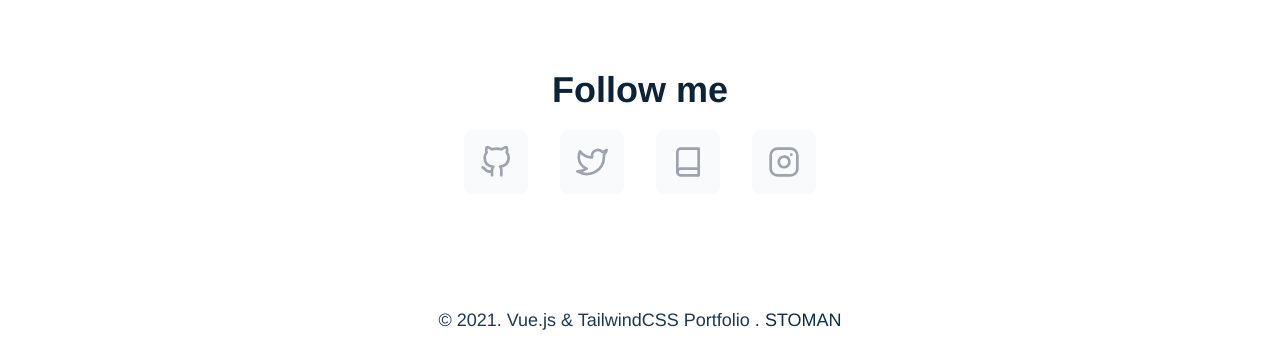
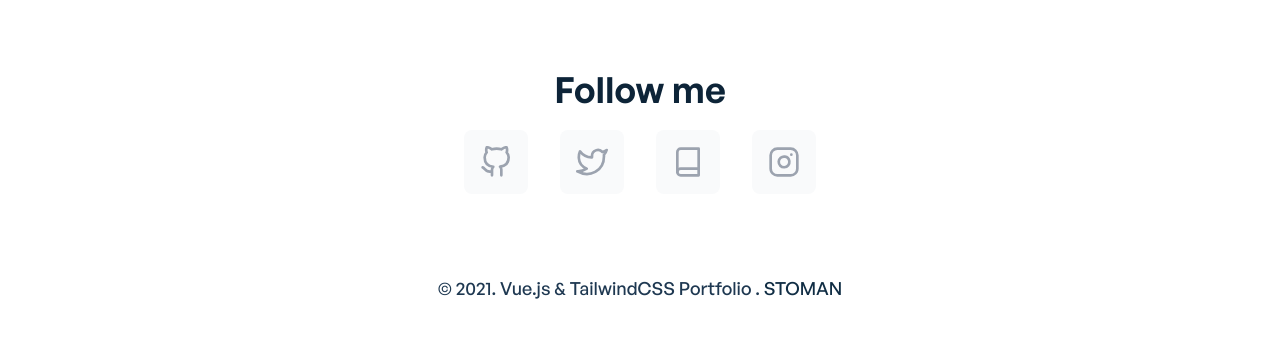
Before and after one commit to blasbot/vuejs-tailwindcss-project, a Vue app: page /projects in a window 1280 px wide. Shown: the part 1353-1716 px from the top of the page. After the commit the page ends 1687 px from the top, so only its background shows below. Built offline with nearby package versions, Linux system fonts and the light colour scheme; what vue-backtotop would draw is missing.

Commit message:
Foter fonts and copyright component

```diff
--- a/src/components/shared/AppFooter.vue
+++ b/src/components/shared/AppFooter.vue
@@ -6,10 +6,10 @@
 		>
 			<!-- Footer social links -->
 			<div
-				class="flex flex-col justify-center items-center mb-12 sm:mb-28"
+				class="flex flex-col justify-center items-center mb-12 sm:mb-20"
 			>
 				<p
-					class="text-3xl sm:text-4xl font-semibold text-primary-dark dark:text-primary-light mb-5"
+					class="font-general-semibold text-3xl sm:text-4xl font-semibold text-primary-dark dark:text-primary-light mb-5"
 				>
 					Follow me
 				</p>
@@ -30,35 +30,18 @@
 			</div>
 
 			<!-- Footer copyright -->
-			<div class="flex justify-center items-center text-center">
-				<div class="text-lg text-ternary-dark dark:text-ternary-light ">
-					&copy; {{ copyrightDate }}.
-					<a
-						href="https://github.com/realstoman/vuejs-tailwindcss-portfolio"
-						target="__blank"
-						class="hover:underline"
-					>
-						Vue.js & TailwindCSS Portfolio
-					</a>
-					.
-					<a
-						href="https://stoman.me"
-						target="__blank"
-						class="text-secondary-dark dark:text-secondary-light font-medium uppercase hover:underline"
-						>Stoman</a
-					>
-				</div>
-			</div>
+			<FooterCopyright />
 		</div>
 	</div>
 </template>
 
 <script>
 import feather from 'feather-icons';
+import FooterCopyright from './FooterCopyright.vue';
 export default {
+	components: { FooterCopyright },
 	data() {
 		return {
-			copyrightDate: new Date().getFullYear(),
 			socials: [
 				{
 					id: 1,
--- /dev/null
+++ b/src/components/shared/FooterCopyright.vue
@@ -0,0 +1,35 @@
+<template>
+	<div class="flex justify-center items-center text-center">
+		<div
+			class="font-general-medium text-lg text-ternary-dark dark:text-ternary-light"
+		>
+			&copy; {{ copyrightDate }}.
+			<a
+				href="https://github.com/realstoman/vuejs-tailwindcss-portfolio"
+				target="__blank"
+				class="hover:underline"
+			>
+				Vue.js & TailwindCSS Portfolio
+			</a>
+			.
+			<a
+				href="https://stoman.me"
+				target="__blank"
+				class="text-secondary-dark dark:text-secondary-light font-medium uppercase hover:underline"
+				>Stoman</a
+			>
+		</div>
+	</div>
+</template>
+
+<script>
+export default {
+	data: () => {
+		return {
+			copyrightDate: new Date().getFullYear(),
+		};
+	},
+};
+</script>
+
+<style lang="scss" scoped></style>
```
